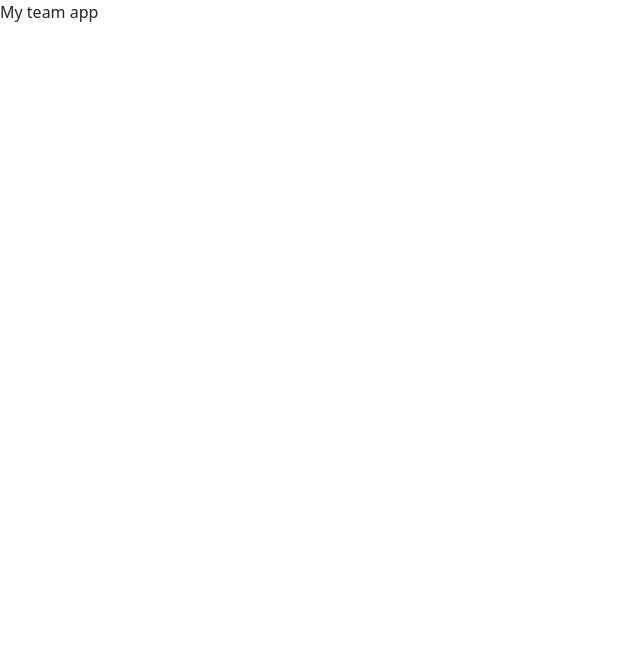
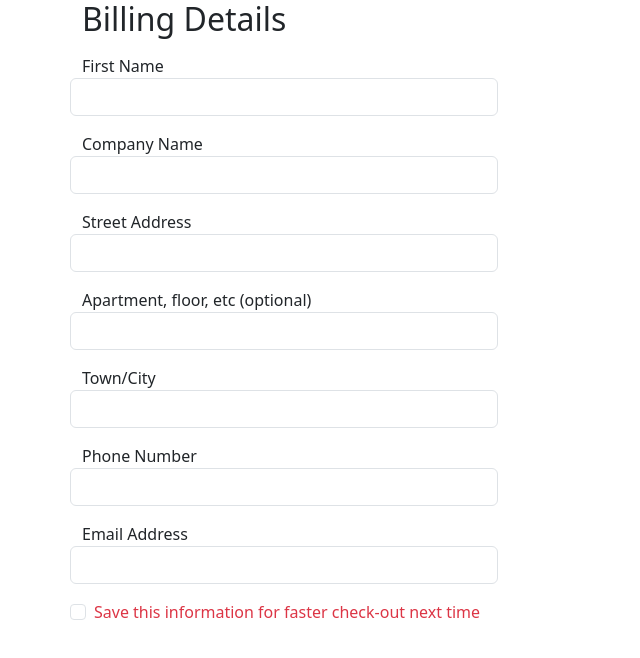
Before and after one commit to YassenMohamedRashad/Metromart, a React (Create React App) app: page / in a window 1280 px wide. Shown: the top 658 px of the page, without its empty margins (0-640 px from the left). Built offline with nearby package versions, Linux system fonts and the light colour scheme.

Commit message:
first billing

```diff
--- a/src/App.jsx
+++ b/src/App.jsx
@@ -2,7 +2,58 @@ import React from 'react'
 
 function App() {
   return (
-    <div>My team app</div>
+    <div className='container'>
+      <div className="row">
+        <div className="col-6">
+          <h2>Billing Details</h2>
+
+          <div className="row mt-3 label">
+            <label>First Name</label>
+            <input type="text" name="firstName" className="w-75 form-control" />
+          </div>
+
+          <div className="row mt-3 label">
+            <label>Company Name</label>
+            <input type="text" name="companyName" className="w-75 form-control" />
+          </div>
+
+          <div className="row mt-3 label">
+            <label>Street Address</label>
+            <input type="text" name="streetAddress" className="w-75 form-control" />
+          </div>
+
+          <div className="row mt-3 label">
+            <label>Apartment, floor, etc (optional)</label>
+            <input type="text" name="apartment" className="w-75 form-control" />
+          </div>
+
+          <div className="row mt-3 label">
+            <label>Town/City</label>
+            <input type="text" name="town" className="w-75 form-control" />
+          </div>
+
+          <div className="row mt-3 label">
+            <label>Phone Number</label>
+            <input type="number" name="phone" className="w-75 form-control" />
+          </div>
+
+          <div className="row mt-3 label">
+            <label>Email Address</label>
+            <input type="email" name="email" className="w-75 form-control" />
+          </div>
+
+          <div className="row mt-3">
+            <div class="form-check text-danger">
+              <input class="form-check-input" type="checkbox" id="gridCheck" />
+              <label class="form-check-label" for="gridCheck">
+                Save this information for faster check-out next time
+              </label>
+            </div>
+          </div> <br />
+
+        </div>
+      </div>
+    </div>
   )
 }
 
```
